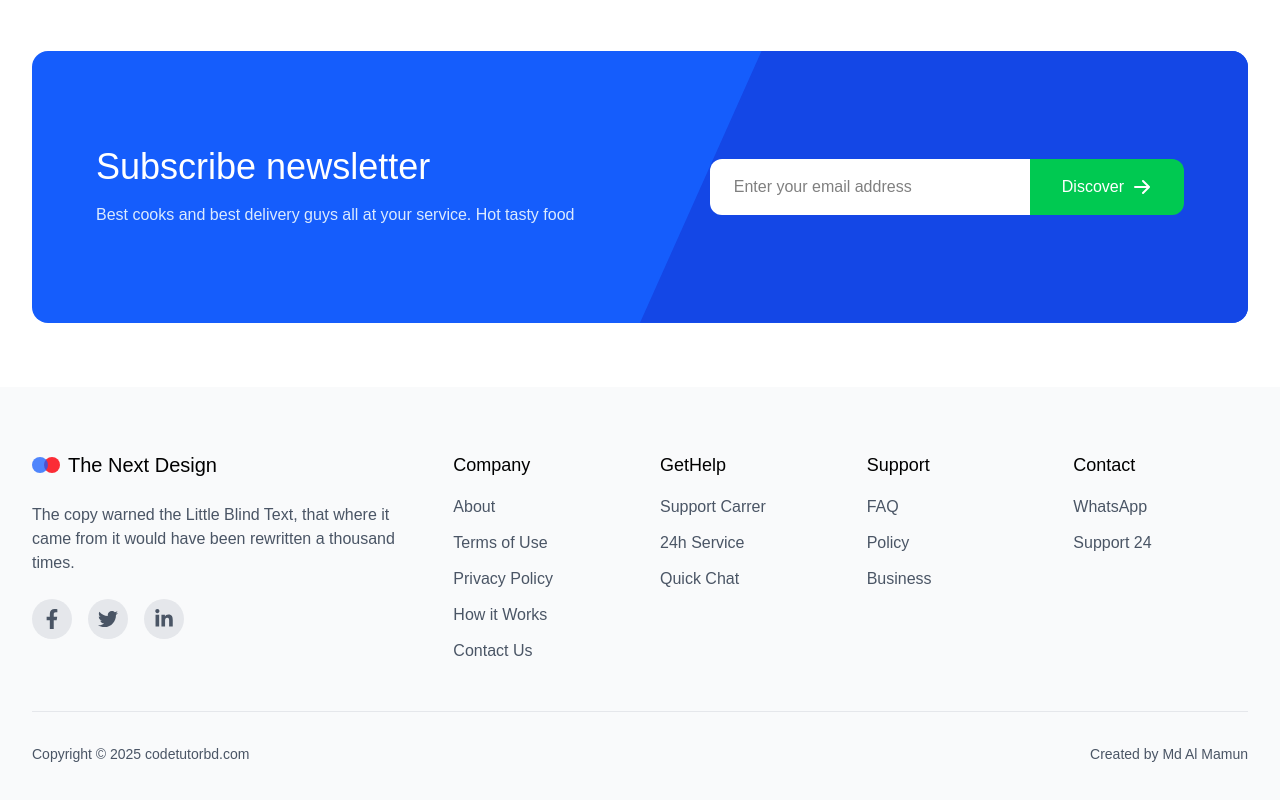
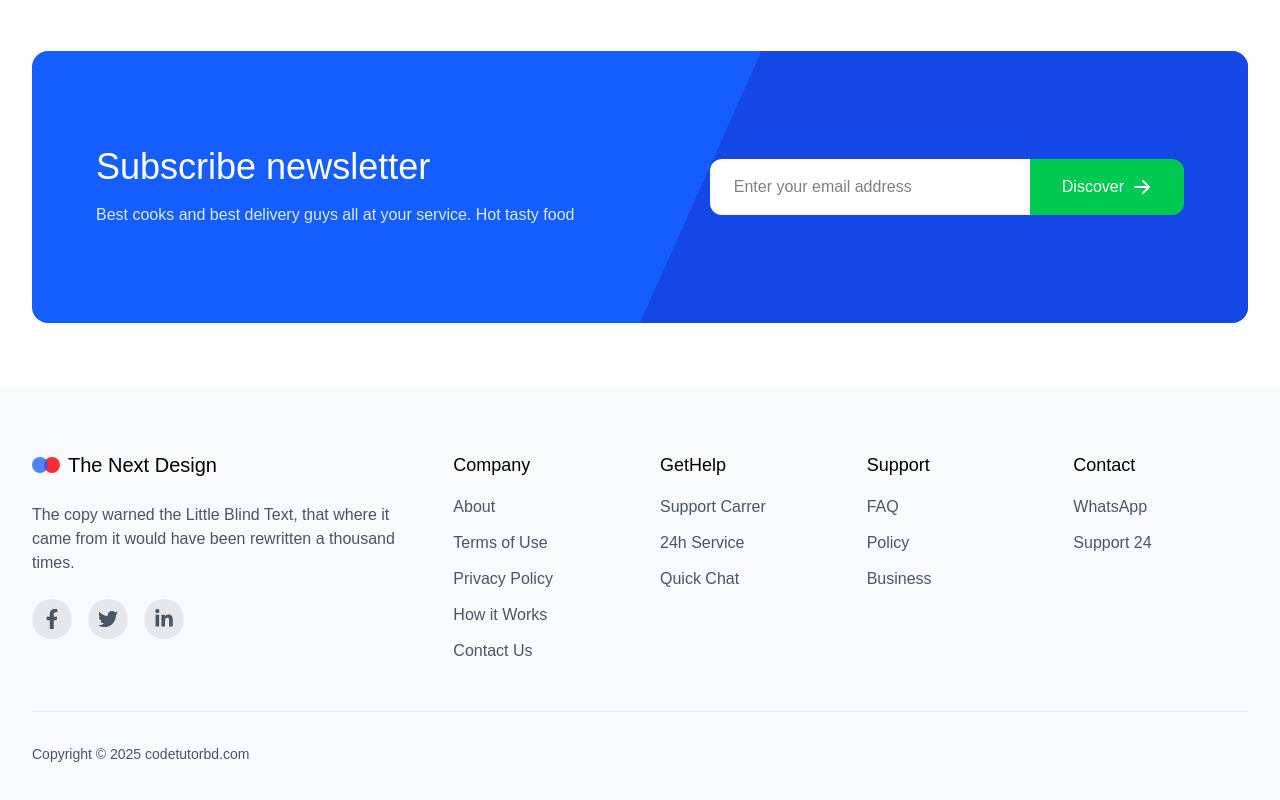
Before and after one commit to samirzjadhav/react-landing-page, a React (Vite) app: page / in a window 1280 px wide. Shown: the part 5651-6451 px from the top of the page. Built offline with nearby package versions, Linux system fonts and the light colour scheme.

Commit message:
fix: remove somethig on it

```diff
--- a/src/components/Footer.jsx
+++ b/src/components/Footer.jsx
@@ -138,12 +138,6 @@ const Footer = () => {
             >
               Copyright © {new Date().getFullYear()} codetutorbd.com
             </motion.p>
-            <motion.p
-              variants={fadeIn("left", 1.0)}
-              className="text-gray-600 text-sm"
-            >
-              Created by Md Al Mamun
-            </motion.p>
           </motion.div>
         </motion.div>
       </div>
```
